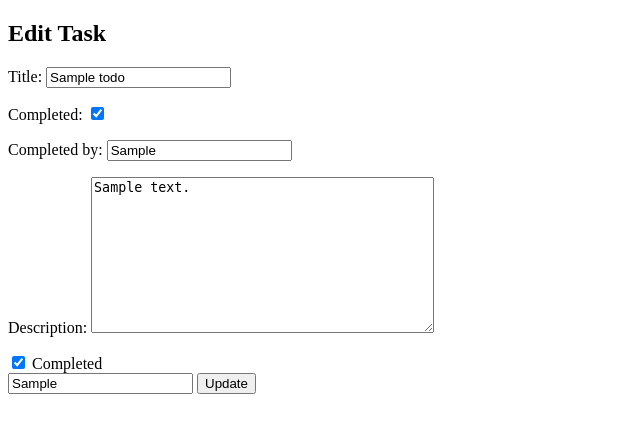
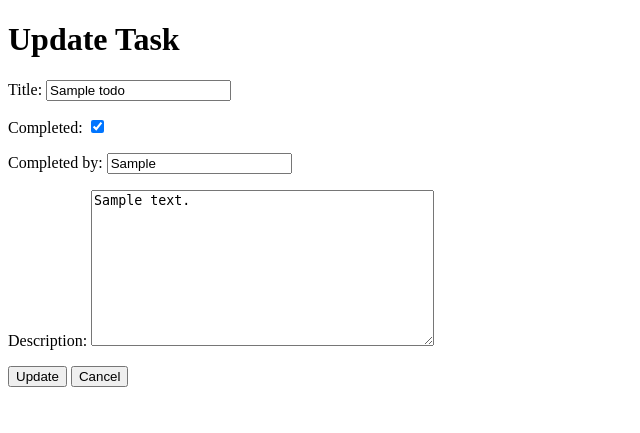
Before and after one commit to assofiejakobsson/the-king-of-chores, a Django app: page /update/1/ in a window 1280 px wide. Shown: the part 94-527 px from the top of the page, without its empty margins (0-640 px from the left). Run offline with Django 3.2, Linux system fonts and the light colour scheme; a user stored in the database is signed in; tables that the repository leaves empty hold one stand-in row (values such as "Sample post").

Commit message:
Updated buttons in the crud for the tasklist.

```diff
--- a/todo/templates/todo/todo_update.html
+++ b/todo/templates/todo/todo_update.html
@@ -1,16 +1,17 @@
 {% extends 'base.html' %}
 
 {% block content %}
-  <h2>Edit Task</h2>
-  <form method="POST">
+  <h1>Update Task</h1>
+  <form method="post" action="{% url 'todo:todo_completed_update' pk=completed_todo.pk %}">
     {% csrf_token %}
     {{ form.as_p }}
-    <input type="checkbox" name="completed" {% if todo.completed %}checked{% endif %}>
-    <label for="id_completed">Completed</label>
-    <br>
-    {% if todo.completed %}
-    <input type="text" name="completed_by" value="{{ todo.completed_by }}" placeholder="Completed by">
-    {% endif %}
     <button type="submit">Update</button>
+    <button type="button" id="cancelButton">Cancel</button>
   </form>
+
+  <script>
+    document.getElementById("cancelButton").addEventListener("click", function() {
+      window.location.href = "{% url 'todo:todo_list' %}";
+    });
+  </script>
 {% endblock %}
--- a/todo/templates/todo/todo_view.html
+++ b/todo/templates/todo/todo_view.html
@@ -3,11 +3,11 @@
 {% block content %}
   <h2>Task Details</h2>
   <p><strong>Title:</strong> {{ todo.title }}</p>
-  <p><strong>Descrption:</strong> {{ todo.description }}</p>
+  <p><strong>Description:</strong> {{ todo.description }}</p>
   <p><strong>Completed:</strong> {% if todo.completed %}Yes{% else %}No{% endif %}</p>
   {% if todo.completed_by %}
     <p><strong>Completed By:</strong> {{ todo.completed_by }}</p>
   {% endif %}
-  <a href="{% url 'todo:todo_update' pk=todo.pk %}">Edit</a>
-  <a href="{% url 'todo:todo_delete' pk=todo.pk %}">Delete</a>
+  <a href="{% url 'todo:todo_update' pk=todo.pk %}"><button>Edit</button></a>
+  <a href="{% url 'todo:todo_list' %}"><button>Back</button></a>
 {% endblock %}
--- a/todo/views.py
+++ b/todo/views.py
@@ -85,15 +85,16 @@ def todo_update(request, pk):
             return redirect('todo:todo_list')
     else:
         form = TodoForm(instance=todo)
-    return render(request, 'todo/todo_update.html', {'form': form, 'todo': todo})
+    return render(request, 'todo/todo_update.html', {'form': form, 'completed_todo': todo})
 
 
 @login_required
 def todo_delete(request, pk):
     todo = Todo.objects.get(pk=pk)
-    todo.delete()
-    return redirect('todo:todo_list')
-
+    if request.method == 'POST':
+        todo.delete()
+        return redirect('todo:todo_list')
+    return render(request, 'todo/todo_delete.html', {'todo': todo})
 
 @login_required
 def todo_view(request, pk):
```
Also changed, not shown: todo/templates/todo/todo_completed_delete.html (+7 -5 lines), todo/templates/todo/todo_completed_update.html (+6 -4 lines), todo/templates/todo/todo_delete.html (+15 -16 lines).
